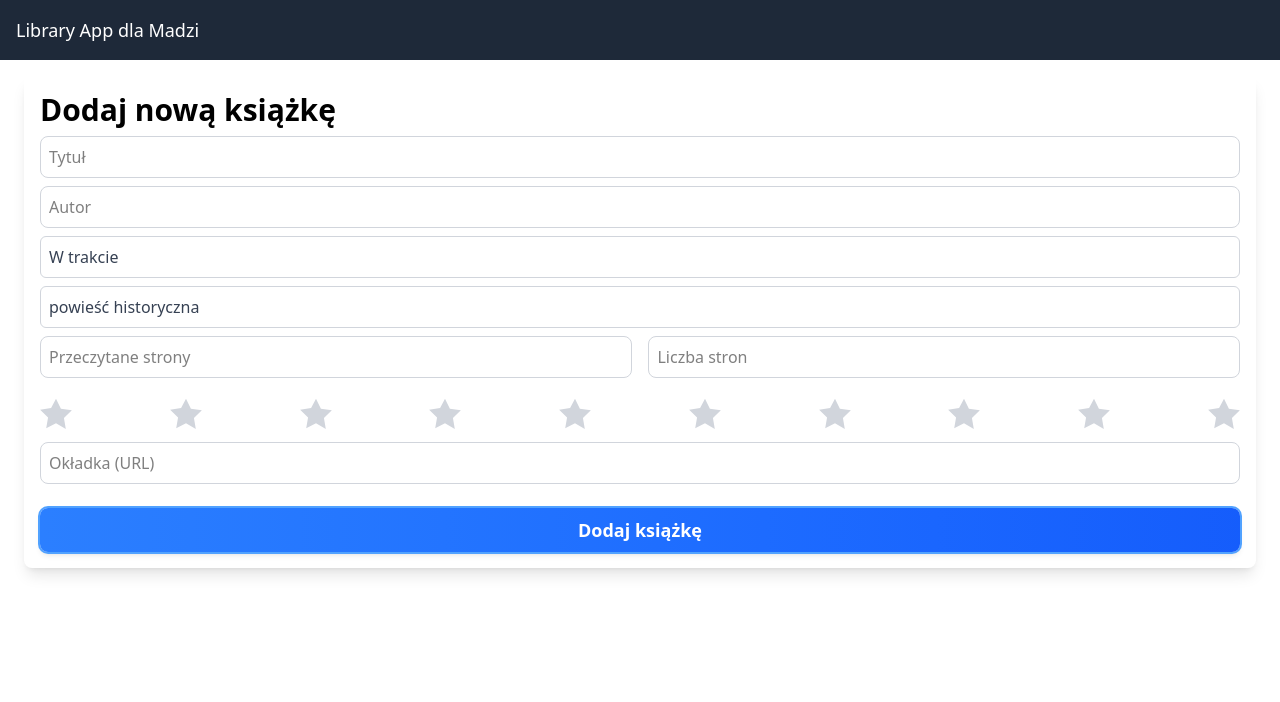
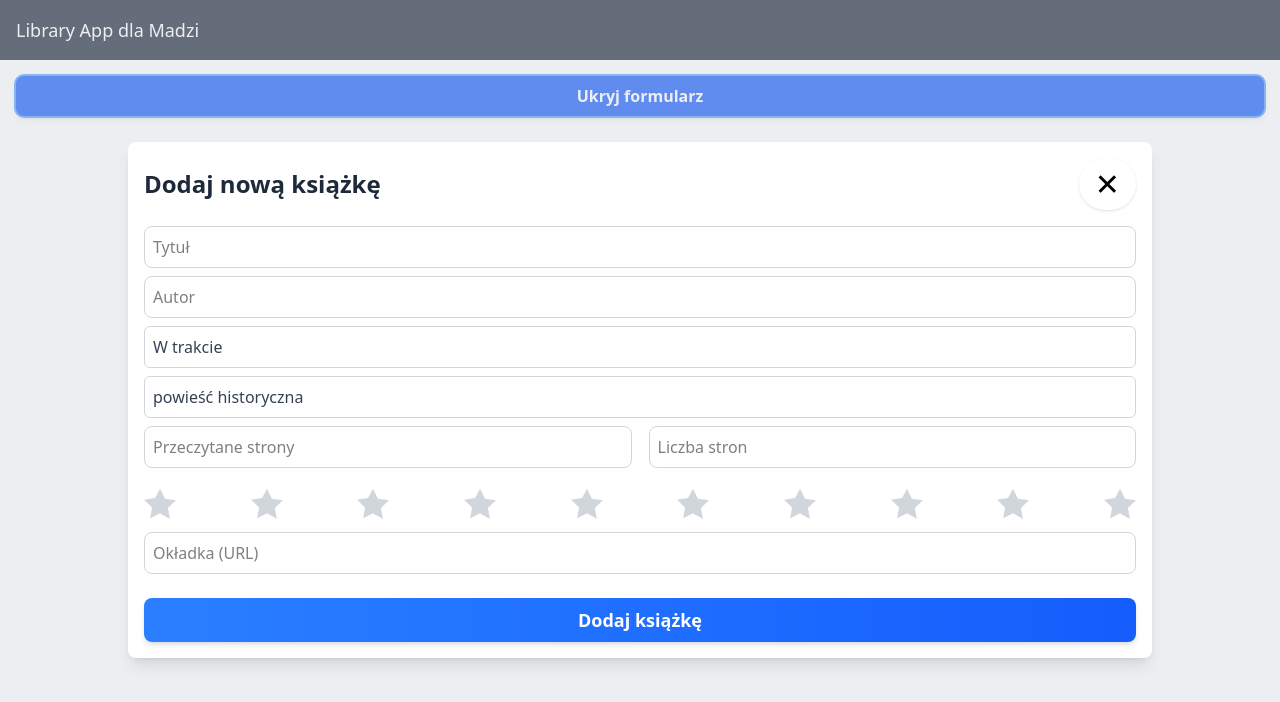
Before and after one commit to Soberek/library, a React (Vite) app: page / in a window 1280 px wide. Both pictures are taken after a click on the button "Dodaj książkę". Shown: the top 702 px of the page. Built offline with nearby package versions, Linux system fonts and the light colour scheme.

Commit message:
feat: add toggle functionality for BookForm visibility and improve styling

```diff
--- a/src/App.tsx
+++ b/src/App.tsx
@@ -1,3 +1,4 @@
+import { useEffect, useState } from "react";
 import Navbar from "./components/Navbar";
 import "./App.css";
 import { useBooks } from "./hooks/useBooks";
@@ -5,6 +6,8 @@ import BookForm from "./components/AddBookForm/BookForm";
 import BookList from "./components/BookList";
 
 function App() {
+  // Form should be visible when User clicks button
+  const [isFormVisible, setIsFormVisible] = useState(false);
   const {
     books,
     stars,
@@ -15,16 +18,44 @@ function App() {
     handleBookSubmit,
   } = useBooks();
 
+  const handleFormVisibility = () => {
+    setIsFormVisible(!isFormVisible);
+  };
+
+  useEffect(() => {
+    if (isFormVisible) {
+      document.body.style.overflow = "hidden";
+    } else {
+      document.body.style.overflow = "";
+    }
+
+    // Cleanup, jeśli komponent zniknie z DOM, przywraca scroll
+    return () => {
+      document.body.style.overflow = "";
+    };
+  }, [isFormVisible]);
+
   return (
     <>
       <Navbar />
       <div className="flex flex-col rounded-lg bg-white">
+        {/* Add a button to toggle the form visibility */}
+        <button
+          className="m-4 cursor-pointer rounded-lg bg-blue-600 px-6 py-2 font-semibold text-white shadow-md transition-colors duration-200 hover:bg-blue-700 focus:ring-2 focus:ring-blue-400 focus:outline-none"
+          onClick={handleFormVisibility}
+        >
+          {isFormVisible ? "Ukryj formularz" : "Dodaj książkę"}
+        </button>
+
         {/* Add a book form */}
-        <BookForm
-          handleBookSubmit={handleBookSubmit}
-          handleStarClick={handleStarClick}
-          stars={stars}
-        />
+        {isFormVisible && (
+          <BookForm
+            handleFormVisibility={handleFormVisibility}
+            handleBookSubmit={handleBookSubmit}
+            handleStarClick={handleStarClick}
+            stars={stars}
+          />
+        )}
 
         <BookList
           books={books}
--- a/src/components/AddBookForm/BookForm.tsx
+++ b/src/components/AddBookForm/BookForm.tsx
@@ -2,6 +2,7 @@ type Props = {
   handleBookSubmit: (e: React.ChangeEvent<HTMLFormElement>) => void;
   handleStarClick: (index: number) => void;
   stars: number;
+  handleFormVisibility: () => void;
 };
 
 const bookGenres: { [key: string]: string } = {
@@ -37,13 +38,33 @@ const BookForm: React.FC<Props> = ({
   handleBookSubmit,
   handleStarClick,
   stars,
+  handleFormVisibility,
 }) => {
   return (
+    <>
+      {/* full screen gray background */}
+      <div
+        className="fixed inset-0 z-10 bg-gray-300 opacity-40"
+        onClick={handleFormVisibility}
+      />
+
       <form
-      className="mx-6 mt-4 flex flex-col rounded-lg p-4 shadow-lg"
+        className="fixed top-1/2 left-1/2 z-20 flex w-[80%] -translate-x-1/2 -translate-y-1/2 flex-col rounded-lg bg-white p-4 shadow-lg"
         onSubmit={handleBookSubmit}
       >
-      <h2 className="mb-2 text-3xl font-semibold">Dodaj nową książkę</h2>
+        <div className="mb-4 flex items-center justify-between">
+          <h1 className="text-2xl font-bold text-gray-800">
+            Dodaj nową książkę
+          </h1>
+          <button
+            type="button"
+            className="cursor-pointer rounded-full px-4 py-2 text-3xl font-semibold text-black shadow transition-colors duration-150 hover:bg-red-600 hover:text-white focus:ring-2 focus:ring-red-400 focus:outline-none"
+            onClick={handleFormVisibility}
+            aria-label="Zamknij formularz"
+          >
+            &#10005;
+          </button>
+        </div>
         <input
           type="text"
           name="title"
@@ -138,6 +159,7 @@ const BookForm: React.FC<Props> = ({
           Dodaj książkę
         </button>
       </form>
+    </>
   );
 };
 
```
Lines whose indentation alone changed are shown as unchanged.
